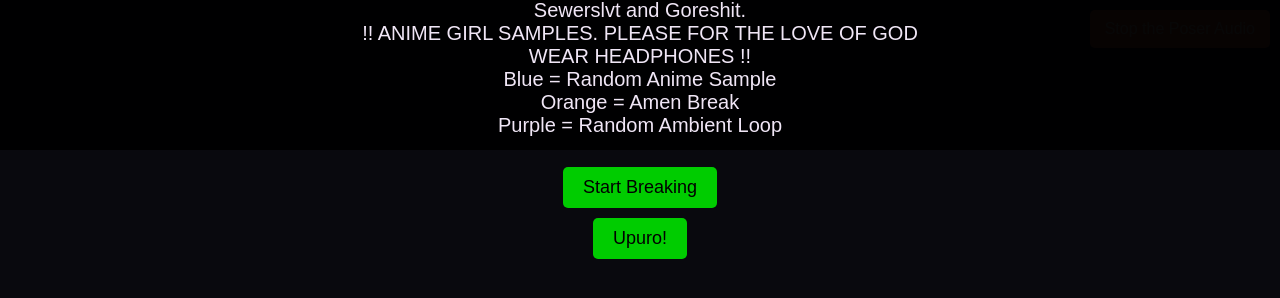
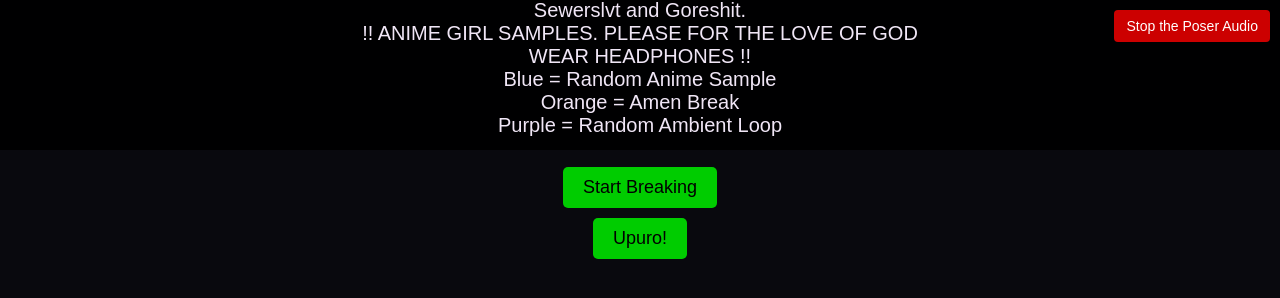
Before and after one commit to alpinanccalik/fireflyfrenzy, a plain HTML site: page index.html in a window 1280 px wide. Drawn offline with Linux system fonts and the light colour scheme.

Commit message:
Update index.html

```diff
--- a/index.html
+++ b/index.html
@@ -33,23 +33,9 @@
     }
 
     #stopBtn {
-      position: absolute;
-      top: 10px;
-      right: 10px;
-      padding: 10px 15px;
-      font-size: 16px;
-      cursor: pointer;
-      background-color: #ff6f61;
-      border: none;
-      border-radius: 5px;
-      color: white;
-      box-shadow: 0 3px 6px rgba(0, 0, 0, 0.3);
-      transition: background-color 0.3s ease, transform 0.3s ease;
-    }
-
-    #stopBtn:hover {
-      background-color: #ff4f3c;
-      transform: scale(1.05);
+      position:absolute; top:10px; right:10px;
+      padding:8px 12px; font-size:14px; cursor:pointer;
+      background:#c00; border:none; border-radius:4px; color:#fff; z-index:100;
     }
 
     #overlay {
```
